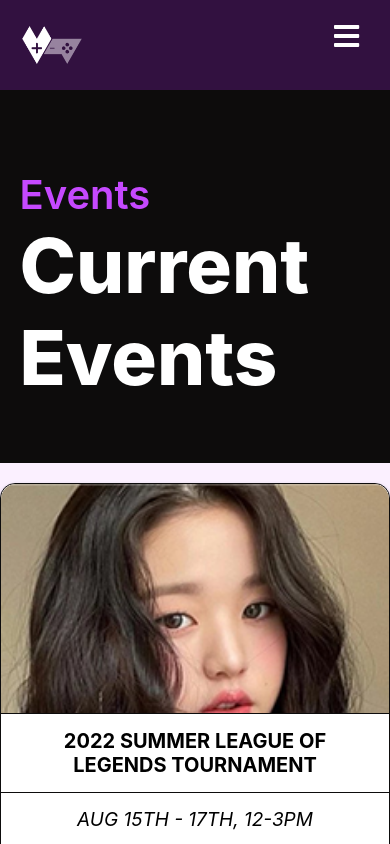
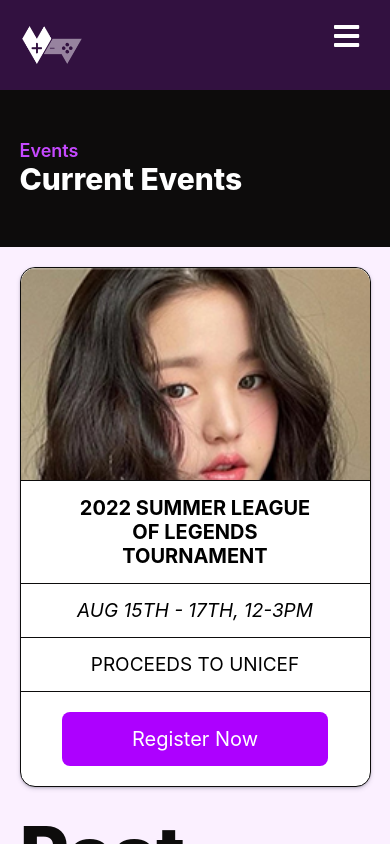
Before and after one commit to evanyans/vancouver-charity-games, a React (Create React App) app: page /events in a window 390 px wide. Shown: the top 844 px of the page. Built offline with nearby package versions, Linux system fonts and the light colour scheme.

Commit message:
mobile test

```diff
--- a/src/pages/Events.tsx
+++ b/src/pages/Events.tsx
@@ -69,6 +69,8 @@
 
     padding-left:5%;
     padding-right:5%;
+    padding-top:50px;
+    padding-bottom:50px;
 }
 
 /* Small devices (portrait tablets and large phones, 600px and up) */
@@ -95,12 +97,52 @@
   color:#C549FF;
   font-size:40px;
   font-weight:600;
+  @media only screen and (max-width: 600px) {
+    font-size:18px;
+}
+
+/* Small devices (portrait tablets and large phones, 600px and up) */
+@media only screen and (min-width: 600px) {
+ font-size:36px;
+}
+
+/* Medium devices (landscape tablets, 768px and up) */
+@media only screen and (min-width: 768px) {
+}
+
+/* Large devices (laptops/desktops, 992px and up) */
+@media only screen and (min-width: 992px) {
+}
+
+/* Extra large devices (large laptops and desktops, 1200px and up) */
+@media only screen and (min-width: 1200px) {
+}
 `
 
 export const Title = styled.div`
   color:white;
   font-size:76px;
   font-weight:800;
+  @media only screen and (max-width: 600px) {
+    font-size:30px;
+}
+
+/* Small devices (portrait tablets and large phones, 600px and up) */
+@media only screen and (min-width: 600px) {
+ font-size:66px;
+}
+
+/* Medium devices (landscape tablets, 768px and up) */
+@media only screen and (min-width: 768px) {
+}
+
+/* Large devices (laptops/desktops, 992px and up) */
+@media only screen and (min-width: 992px) {
+}
+
+/* Extra large devices (large laptops and desktops, 1200px and up) */
+@media only screen and (min-width: 1200px) {
+}
 `
 
 export const Current = styled.div`
@@ -113,8 +155,8 @@
 
   @media only screen and (max-width: 600px) {
     justify-content:center;
-    padding-left:0;
-    padding-right:0;
+    padding-left:5%;
+    padding-right:5%;
 }
 
 /* Small devices (portrait tablets and large phones, 600px and up) */
@@ -268,8 +310,8 @@
 
   @media only screen and (max-width: 600px) {
     justify-content:center;
-    padding-left:0;
-    padding-right:0;
+    padding-left:5%;
+    padding-right:5%;
 }
 
 /* Small devices (portrait tablets and large phones, 600px and up) */
```
